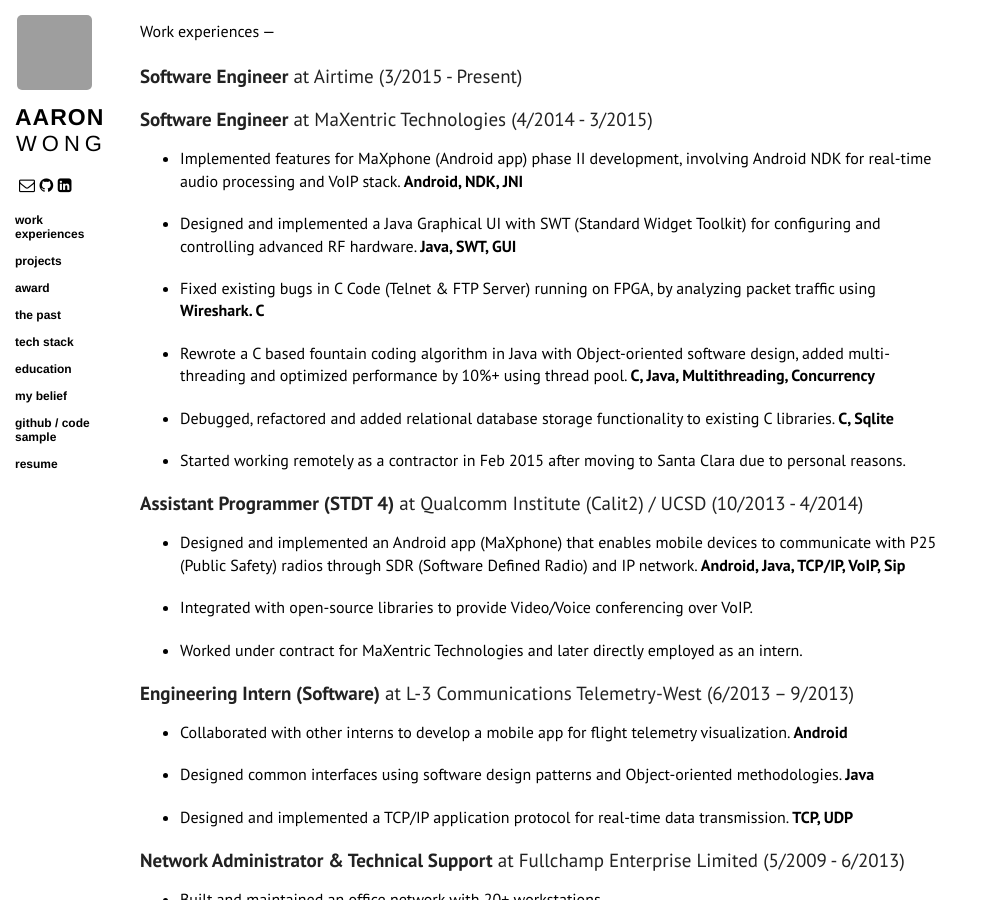
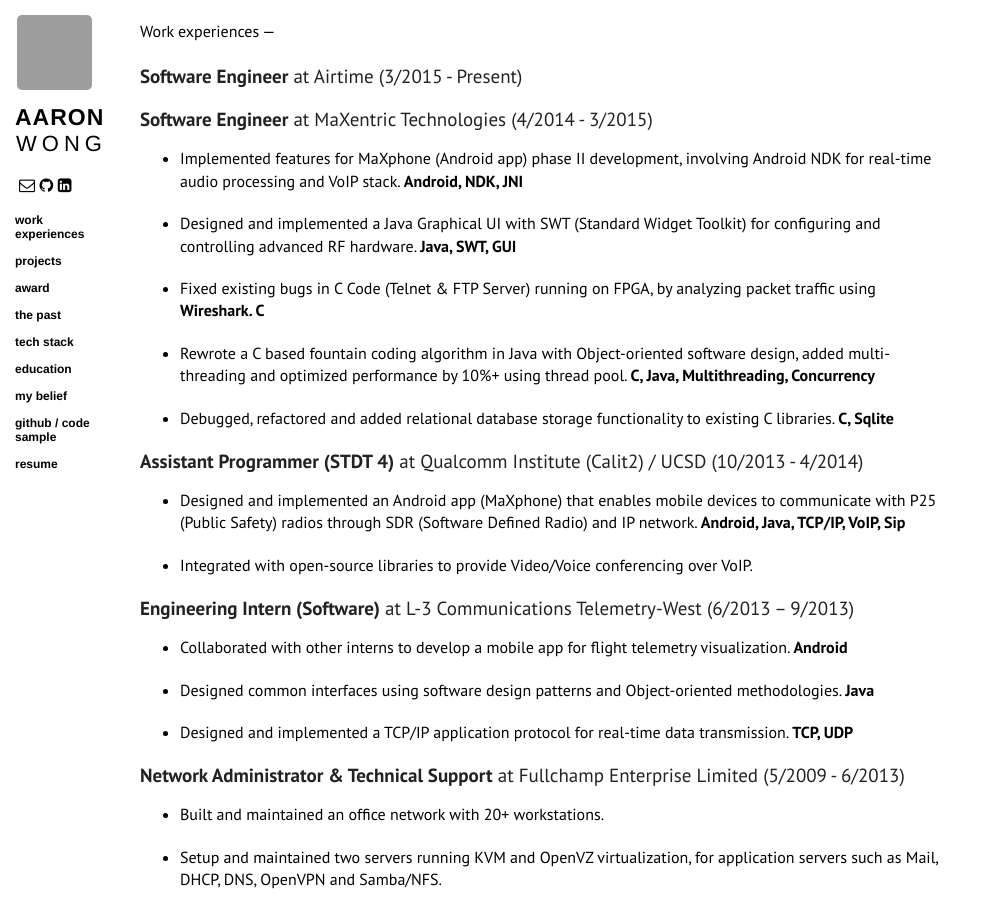
Before and after one commit to aaron112/aaron112.github.io, a Jekyll site: the page built from index.md, in a window 1280 px wide and 900 px high. Shown: the whole window, without its empty margins (0-986 px from the left). Built offline with Jekyll 4.4.1, drawn with Linux system fonts in a browser that asks for light colours; nearby versions of some CDN libraries; Markdown is read by kramdown in place of the engine named in the settings; grey boxes are pictures that could not be loaded.

Commit message:
Updated index.md

```diff
--- a/index.md
+++ b/index.md
@@ -15,12 +15,10 @@ Work experiences
 - Fixed existing bugs in C Code (Telnet & FTP Server) running on FPGA, by analyzing packet traffic using **Wireshark. C**
 - Rewrote a C based fountain coding algorithm in Java with Object-oriented software design, added multi-threading and optimized performance by 10%+ using thread pool. **C, Java, Multithreading, Concurrency**
 - Debugged, refactored and added relational database storage functionality to existing C libraries. **C, Sqlite**
-- Started working remotely as a contractor in Feb 2015 after moving to Santa Clara due to personal reasons.
 
 ### **Assistant Programmer (STDT 4)** at Qualcomm Institute (Calit2) / UCSD (10/2013 - 4/2014)
 - Designed and implemented an Android app (MaXphone) that enables mobile devices to communicate with P25 (Public Safety) radios through SDR (Software Defined Radio) and IP network. **Android, Java, TCP/IP, VoIP, Sip**
 - Integrated with open-source libraries to provide Video/Voice conferencing over VoIP.
-- Worked under contract for MaXentric Technologies and later directly employed as an intern.
 
 ### **Engineering Intern (Software)** at L-3 Communications Telemetry-West (6/2013 – 9/2013)
 - Collaborated with other interns to develop a mobile app for flight telemetry visualization. **Android**
```
